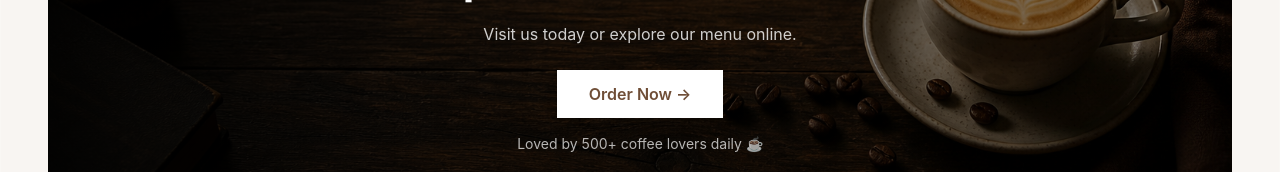
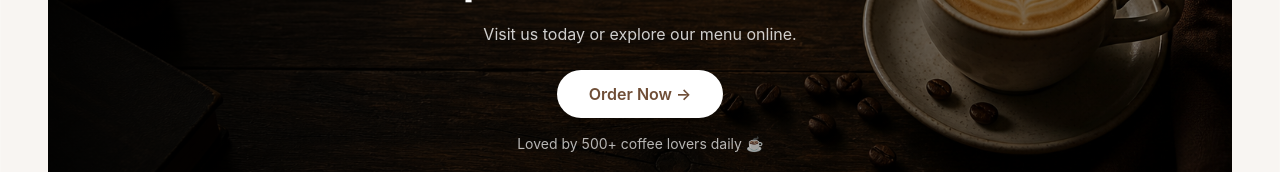
Before and after one commit to codedrip20-dot/CaferiZz2, a React (Vite) app: page / in a window 1280 px wide. Shown: the part 1557-1729 px from the top of the page. Built offline with nearby package versions, Linux system fonts and the light colour scheme.

Commit message:
cta button fixed

```diff
--- a/src/components/cta.jsx
+++ b/src/components/cta.jsx
@@ -25,17 +25,9 @@ const Cta = () => {
         <p className="mt-4 text-white/80 text-sm md:text-base">
           Visit us today or explore our menu online.
         </p>
-
-        <button
-          className="
-            mt-6 px-8 py-3 bg-white text-[#6f4e37]
-            roundedfull font-semibold
-            shadow-lg hover:shadow-xl
-            hover:scale-105 active:scale-95
-            transition duration-300
-          "
-        >
-          Order Now →
+        <button className="mt-6 px-8 py-3 hover:text-green-600 hover:transform-3d bg-white text-[#6f4e37] md:rounded-full rounded-full font-semibold
+        shadow-lg hover:shadow-2xl active:scale-95 transition duration-300">
+        Order Now →
         </button>
 
         <p className="text-sm text-white/70 mt-4">
```
